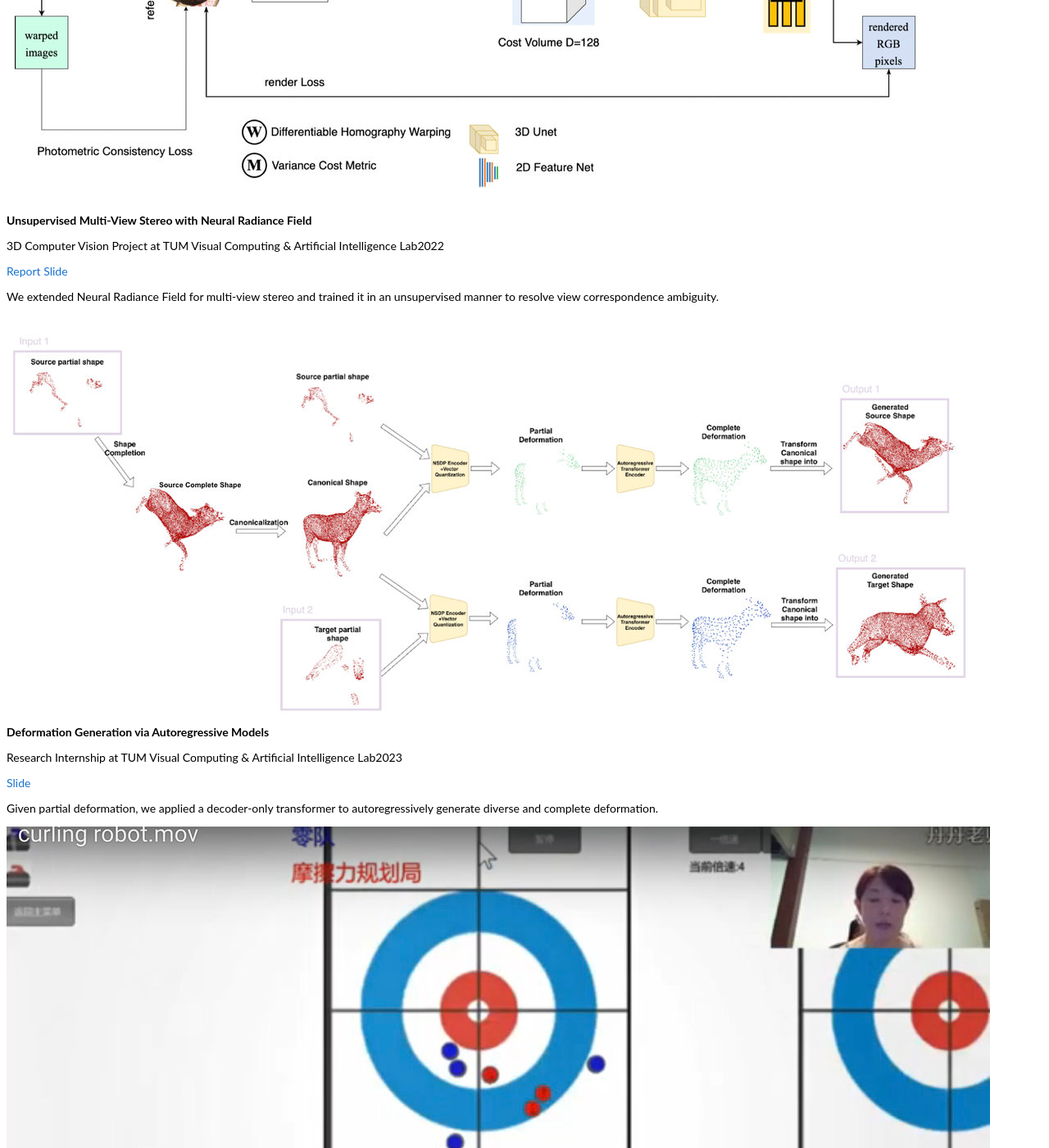
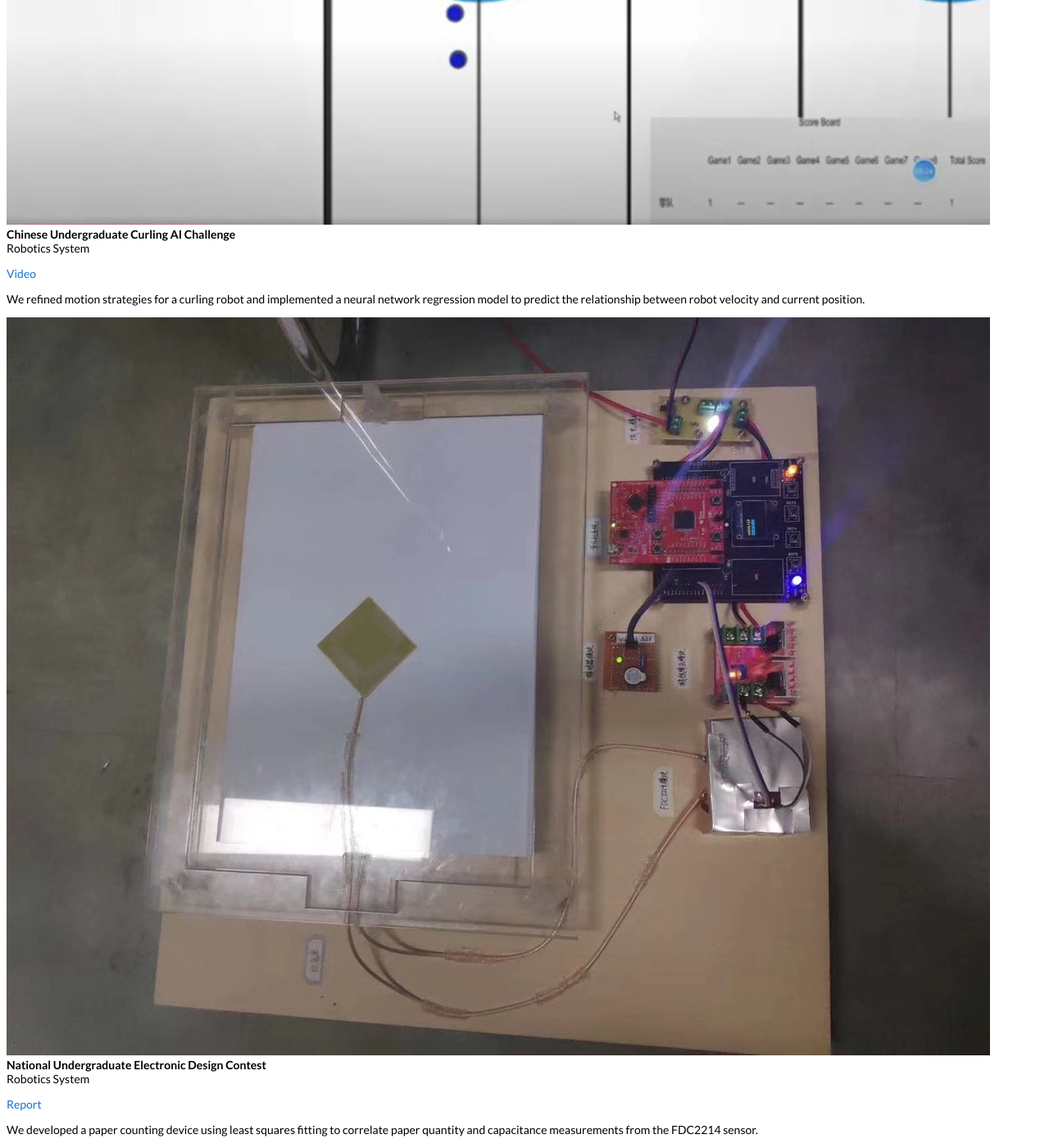
Before and after one commit to RanDing2000/randing2000.github.io, a Jekyll site: the page index.html, which Jekyll copies as it is, in a window 1280 px wide and 1400 px high, scrolled down 6323 px. Shown: the whole window at 82% size. Built offline with Jekyll 4.4.1, drawn with Linux system fonts in a browser that asks for light colours; some of the changed text lies outside the part shown.

Commit message:
Switch to Lato, bolder links and nav, black text, new tags and news
Co-Authored-By: Claude Opus 5.5 <noreply@anthropic.com>

```diff
--- a/index.html
+++ b/index.html
@@ -15,8 +15,11 @@
   <link rel="icon" href="favicon.ico" sizes="any">
   <link rel="icon" href="favicon.svg" type="image/svg+xml">
   <link rel="apple-touch-icon" href="apple-touch-icon.png">
-  <link rel="stylesheet" type="text/css" href="style.css?v=20261022">
+  <link rel="stylesheet" type="text/css" href="style.css?v=20261022d">
   <link rel="canonical" href="https://randing2000.github.io/">
+  <link rel="preconnect" href="https://fonts.googleapis.com">
+  <link rel="preconnect" href="https://fonts.gstatic.com" crossorigin>
+  <link href="https://fonts.googleapis.com/css2?family=Lato:ital,wght@0,400;0,700;1,400;1,700&display=swap" rel="stylesheet">
   <script src="theme.js"></script>
   <script type="application/ld+json">
   {
@@ -129,6 +132,7 @@
         <li><span class="news-date">Sep 2026</span><span class="news-text">MessyKitchens is open-sourced: <a href="https://github.com/MessyKitchens/MessyKitchens" target="_blank" rel="noopener noreferrer">code</a> and <a href="https://huggingface.co/datasets/MessyKitchens/MessyKitchens" target="_blank" rel="noopener noreferrer">dataset</a>.</span></li>
         <li><span class="news-date">Aug 2026</span><span class="news-text">3D-CovDiffusion is open-sourced: <a href="https://github.com/crystalccy1/3D-CovDiffusion" target="_blank" rel="noopener noreferrer">code</a> and <a href="https://huggingface.co/datasets/ChenyuanC/3D-CovDiffusion-Train-Ready" target="_blank" rel="noopener noreferrer">dataset</a>.</span></li>
         <li><span class="news-date">Jul 2026</span><span class="news-text">TARGO is open-sourced: <a href="https://github.com/TARGO-benchmark/TARGO" target="_blank" rel="noopener noreferrer">code</a>, <a href="https://huggingface.co/datasets/randing2000/TARGO" target="_blank" rel="noopener noreferrer">dataset</a> and <a href="https://huggingface.co/randing2000/TARGO-Net" target="_blank" rel="noopener noreferrer">TARGO-Net model</a>.</span></li>
+        <li><span class="news-date">Aug 2025</span><span class="news-text">Started my PhD at <a href="https://mbzuai.ac.ae/" target="_blank" rel="noopener noreferrer">MBZUAI</a> with <a href="https://mbzuai.ac.ae/study/faculty/ivan-laptev/" target="_blank" rel="noopener noreferrer">Prof. Ivan Laptev</a>.</span></li>
       </ul>
     </section>
 
@@ -215,7 +222,7 @@
         <h2>Projects</h2>
       </div>
       <div class="card-list compact-list">
-        <article class="paper-card compact-card">
+        <article class="paper-card compact-card" hidden>
           <div class="paper-card-media">
             <img src="images/3DSpatial.jpg" alt="Unsupervised Multi-View Stereo with Neural Radiance Field teaser" loading="lazy" decoding="async">
           </div>
@@ -230,7 +237,7 @@
           </div>
         </article>
 
-        <article class="paper-card compact-card">
+        <article class="paper-card compact-card" hidden>
           <div class="paper-card-media">
             <img src="images/DeformGen.jpg" alt="Deformation Generation via Autoregressive Models teaser" loading="lazy" decoding="async">
           </div>
@@ -250,7 +257,9 @@
           </div>
           <div class="paper-card-body">
             <h3>Chinese Undergraduate Curling AI Challenge</h3>
-            <p class="paper-meta"><span>Robotics Project at DUT Embedded Intelligent System Lab</span><span>2020</span></p>
+            <div class="paper-tags" aria-label="Project topics">
+              <span>Robotics System</span>
+            </div>
             <p class="paper-links">
               <a href="https://drive.google.com/file/d/1NK7LgLP1lEDhNb_w7FdsAPOVysHVaPAt/view?usp=sharing" target="_blank" rel="noopener noreferrer">Video</a>
             </p>
@@ -260,11 +269,13 @@
 
         <article class="paper-card compact-card">
           <div class="paper-card-media">
-            <img src="images/sheet_counter.jpg" alt="National Undergraduate Electronic Design Contest Liaoning Division teaser" loading="lazy" decoding="async">
+            <img src="images/sheet_counter.jpg" alt="National Undergraduate Electronic Design Contest teaser" loading="lazy" decoding="async">
           </div>
           <div class="paper-card-body">
-            <h3>National Undergraduate Electronic Design Contest Liaoning Division</h3>
-            <p class="paper-meta"><span>Embedded System Design Project at DUT Embedded Intelligent System Lab</span><span>2019</span></p>
+            <h3>National Undergraduate Electronic Design Contest</h3>
+            <div class="paper-tags" aria-label="Project topics">
+              <span>Robotics System</span>
+            </div>
             <p class="paper-links">
               <a href="pdfs/papersheet_report.pdf">Report</a>
             </p>
@@ -278,7 +289,9 @@
           </div>
           <div class="paper-card-body">
             <h3>National Undergraduate Electronic Design Contest</h3>
-            <p class="paper-meta"><span>Robotics Project at DUT Embedded Intelligent System Lab</span><span>2020</span></p>
+            <div class="paper-tags" aria-label="Project topics">
+              <span>Robotics System</span>
+            </div>
             <p class="paper-links">
               <a href="pdfs/album-nanjing2020.pdf">Album</a>
             </p>
```
Also changed, not shown: other parts of index.html (+3 -0 lines), style.css (+38 -29 lines).
